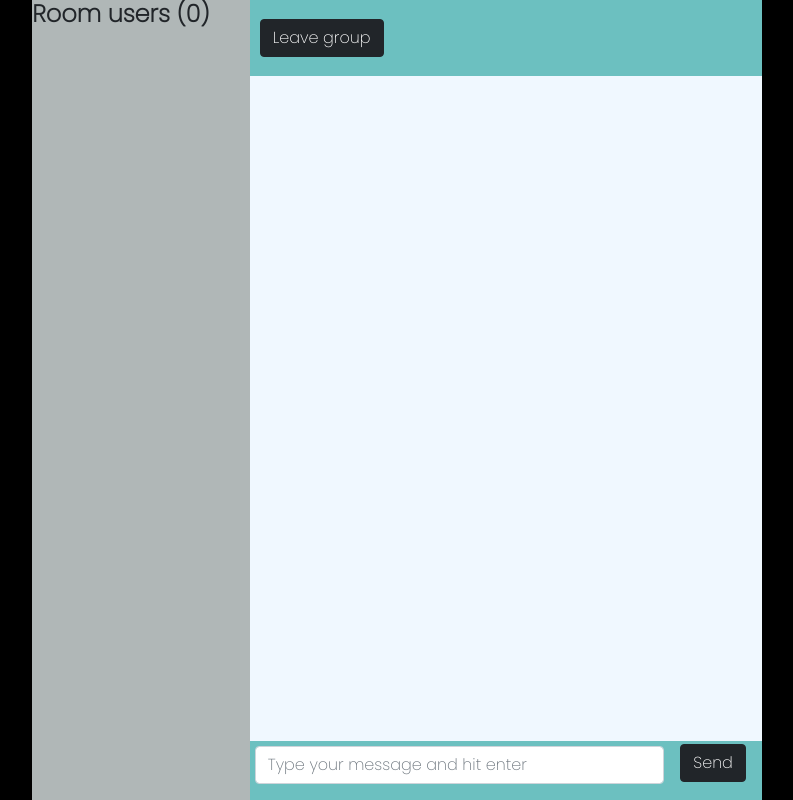
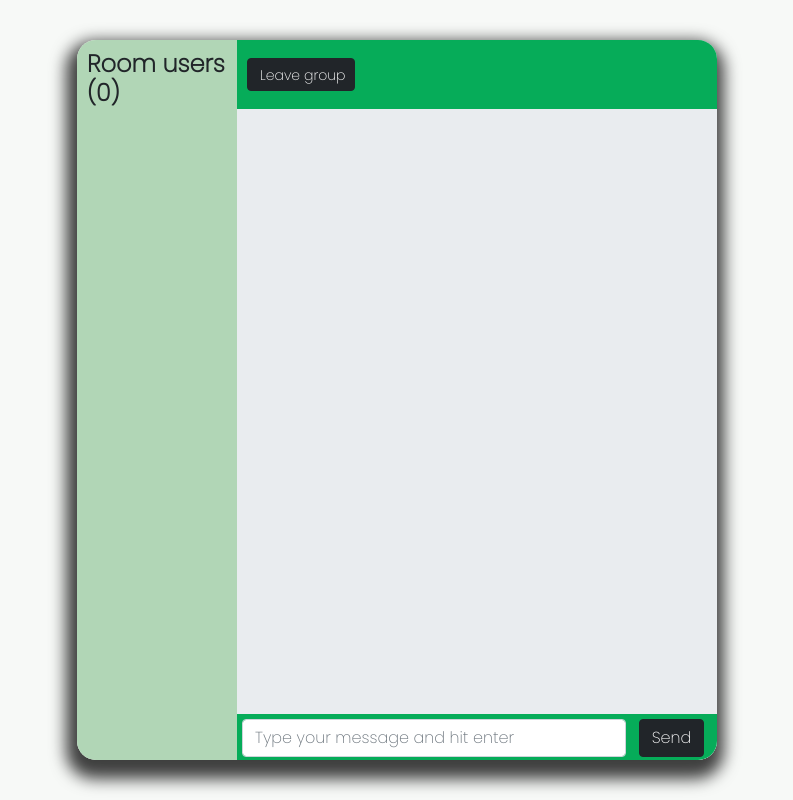
Before and after one commit to MarcChapar/DenoChat, a plain HTML site: page public/chat.html in a window 1280 px wide. Shown: the whole page, without its empty margins (243-1036 px from the left). Drawn offline with nearby package versions, Linux system fonts and the light colour scheme.

Commit message:
Layout remake

```diff
--- a/public/chat.html
+++ b/public/chat.html
@@ -29,7 +29,7 @@
                         <form id="messageForm" class="message-form">
                             <div class="mb-3 form-message-controls">
                                 <input type="text" class="form-control input-message" id="messageInput" placeholder="Type your message and hit enter">
-                                <button class="btn btn-dark" style="margin: auto">Send</button>
+                                <button class="btn btn-dark btn-send" style="margin: auto">Send</button>
                             </div>
                         </form>
                     </div>
--- a/public/client.js
+++ b/public/client.js
@@ -6,6 +6,7 @@ let messageInput = document.querySelector('#messageInput')
 let chatMessages = document.querySelector('#chatMessages')
 let chatHeader = document.querySelector('#chatHeader')
 let leaveButton = document.querySelector('#leaveButton')
+var connectedUsersColors = {}
 
 window.addEventListener('DOMContentLoaded', () => {
     let protocol = window.location.protocol === "http:" ? "ws" : "wss";
@@ -38,6 +39,7 @@ function onConnectionOpen() {
     const params = new URLSearchParams(window.location.search)
     const queryParams = {
         username: params.get("username"),
+        url: params.get("url"),
         group: params.get("group")
     }
     if (!queryParams.username || !queryParams.group) {
@@ -51,20 +53,25 @@ function onConnectionOpen() {
         event: 'join',
         groupName: queryParams.group,
         username: queryParams.username,
+        url: queryParams.url
     }
+
     ws.send(JSON.stringify(event))
 }
 
 
 function onMessageReceived(event) {
     const parsedData = JSON.parse(event.data);
+    console.log(parsedData);
     switch (parsedData.event) {
         case 'users':
             chatUsersContainer.innerHTML = '';
             chatUsersCount.innerHTML = parsedData.data.length;
             parsedData.data.forEach(user => {
+                connectedUsersColors[user.username] = getRandomColor();
                 const userElement = document.createElement('div')
-                userElement.innerHTML = user.username;
+                userElement.classList.add('user')
+                userElement.innerHTML = `<img class="user-pic" src="${user.url ? user.url : 'images/user-placeholder.jpg'}">${user.username}`;
                 chatUsersContainer.appendChild(userElement);
             });
             break;
@@ -86,8 +93,12 @@ function appendMessage(data) {
     const messageElement = document.createElement('div');
     messageElement.className = `message-card ${data.sender === 'me' ? 'own-message-card' : ''}`
     messageElement.innerHTML = `
-    ${data.sender === 'me' ? '' : `<h6>${data.username}</h6><br>`}
+    ${data.sender === 'me' ? '' : `<span class="username-title" style="color: ${this.connectedUsersColors[data.username] ?? getRandomColor()}">${data.username}</span>`}
     ${data.message}
     `
     chatMessages.appendChild(messageElement);
 }
+
+function getRandomColor() {
+    return '#'+(Math.random()*0xFFFFFF<<0).toString(16);
+  }
--- a/public/style.css
+++ b/public/style.css
@@ -5,13 +5,20 @@ html, body {
   body {
     font-family: 'Poppins', sans-serif;
     overflow-y: hidden;
-    background-color: black;
+    background-color: rgb(247, 249, 247);
   }
 
 .chat-container {
     display: flex;
     justify-content: center;
-    height: 100%;
+    height: 90%;
+    top: 5%;
+    left: 25%;
+    width: 50%;
+    border-radius: 19px;
+    position: relative;
+    box-shadow: -2px 10px 16px 9px rgb(0 0 0 / 75%);
+    overflow: hidden;
 }
 
 .join-card {
@@ -37,16 +44,17 @@ html, body {
 }
 
 .right-column {
-    width: 40%;
+    width: 75%;
     height: 100%;
     display: flex;
     flex-direction: column;
 }
 
 .left-column {
-    background-color:rgb(176, 183, 183);
+    background-color:rgb(177 214 182);
     height: 100%;
-    width: 17%;
+    width: 25%;
+    padding: 10px
 }
 
 .radio-padding {
@@ -57,13 +65,11 @@ html, body {
     width: max-content;
     display: flex;
     flex-direction: column;
-    border-width: 1px;
-    border-color: rgb(138, 165, 165);
-    border-style: solid;
     border-radius: 10px;
     padding: 2px;
-    background-color: rgb(138, 165, 165);
+    background-color: #f9fafb;
     margin-bottom: 5px;
+    box-shadow: -2px 1px 5px 0px rgb(0 0 0 / 75%);
 }
 
 .own-message-card {
@@ -74,29 +80,28 @@ html, body {
 
 .chat-header {
     height: 10%;
-    background-color: rgb(108, 192, 192);
+    background-color: rgb(6, 172, 89);
     padding-left: 10px;
     display: flex;
     justify-content: space-between;
 }
 
 .chat-body {
-    height: 95%;
-    display: flex;
-    flex-direction: column;
-    background-color: aliceblue;
+    height: 94%;
+    background-color: #e9ecef
 }
 
 .chat-messages {
     padding: 10px;
     display: flex;
     flex-direction: column;
-    overflow-y: auto;
+    overflow: auto;
+    height: 93%;
 }
 
 .chat-message {
-    margin-top: auto;
-    background-color: rgb(108, 192, 192);
+    height: 7%;
+    background-color: rgb(6, 172, 89);
 }
 
 .chat-message form {
@@ -114,6 +119,10 @@ h6 {
     margin-left: 5px;
     margin-top: 5px;
 }
+.btn-send {
+    position: relative;
+    top: 2px;
+}
 
 .form-message {
     display: flex;
@@ -130,5 +139,51 @@ h6 {
 
 .leave-btn {
     align-self: center;
-    margin-right: 5px;
+    margin-right: 15px;
+    width: 108px;
+    height: 33px;
+    font-size: 14px;
+    white-space: nowrap;
 }
+
+.username-title {
+    font-size: 13px;
+    margin: 0;
+    font-weight: bold;
+}
+
+/* width */
+::-webkit-scrollbar {
+    width: 10px;
+  }
+
+  /* Track */
+  ::-webkit-scrollbar-track {
+    background: #f1f1f1;
+  }
+
+  /* Handle */
+  ::-webkit-scrollbar-thumb {
+    background: rgb(60, 158, 109);
+    border-radius: 10px;
+  }
+
+  /* Handle on hover */
+  ::-webkit-scrollbar-thumb:hover {
+    background: #555;
+  }
+
+  .user-pic {
+      border-radius: 100px;
+      margin-right: 5px;
+      width: 40px;
+      height: 40px;
+      margin-bottom: 10px;
+      margin-top: 10px;
+  }
+
+  .user {
+      display: flex;
+      border-bottom: black 1px solid;
+      align-items: center;
+  }
```
Also changed, not shown: chat.js (+4 -3 lines), public/index.html (+2 -0 lines), public/images/user-placeholder.jpg (added).
